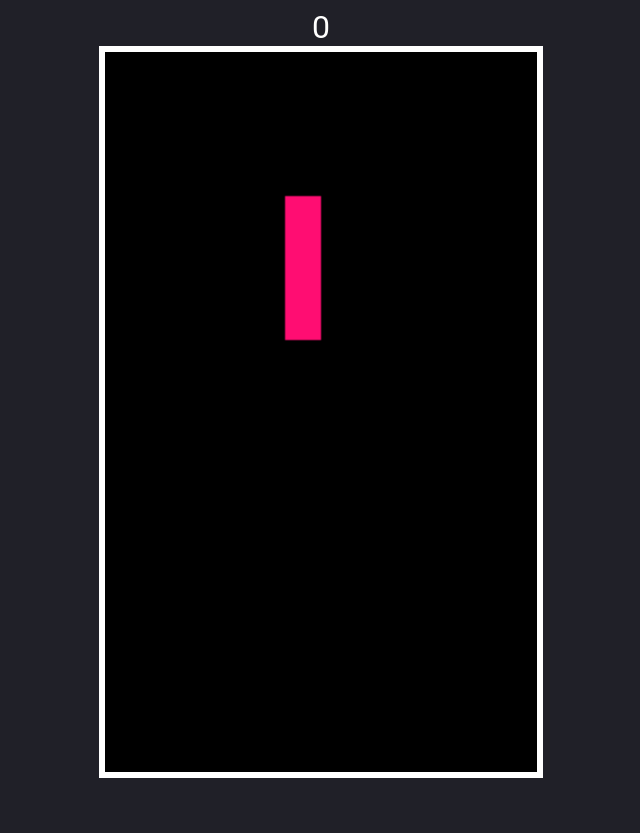
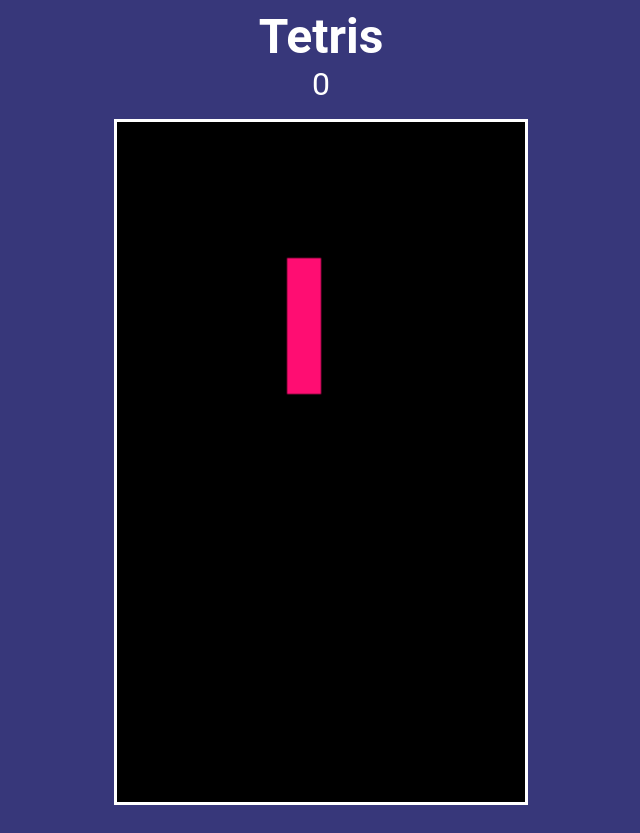
Before and after one commit to richardaustin123/TetrisWebDev, a plain HTML site: page index.html in a window 1280 px wide. Shown: the whole page, without its empty margins (319-959 px from the left). Before the commit the page ends 800 px from the top, so only its background shows below. Drawn offline with Linux system fonts and the light colour scheme.

Commit message:
Some css changes

```diff
--- a/index.html
+++ b/index.html
@@ -9,6 +9,8 @@
 </head>
 <body>
 
+    <h1>Tetris</h1>
+
     <div id="score"></div>
     <canvas id="tetris" width="240" height="400"></canvas>
 
--- a/style.css
+++ b/style.css
@@ -1,12 +1,26 @@
 body {
-    background: #202028;
+    background: #37377a;
     color: #fff;
     font-family: 'Roboto', sans-serif;
-    font-size: 2em;
+    /* font-size: 2em; */
     text-align: center;
 }
 
 canvas {
     border: solid 0.2em #fff;
-    height: 90vh;
+    height: 85vh;
+    margin: 1em;
 }
+
+#score {
+    color: #fff;
+    font-size: 2em;
+    margin: 0;
+    padding: 0;
+}
+
+h1 {
+    font-size: 3em;
+    margin: 0;
+    padding: 0;
+}
```
